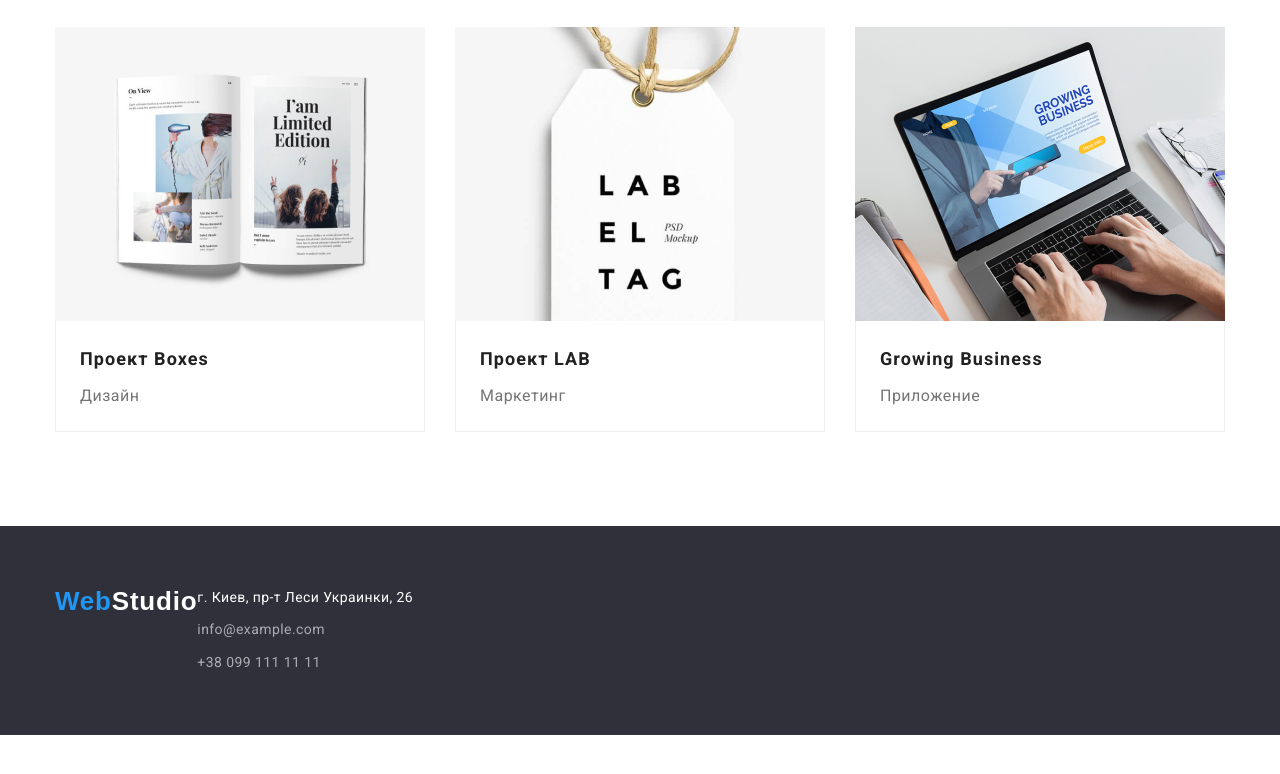
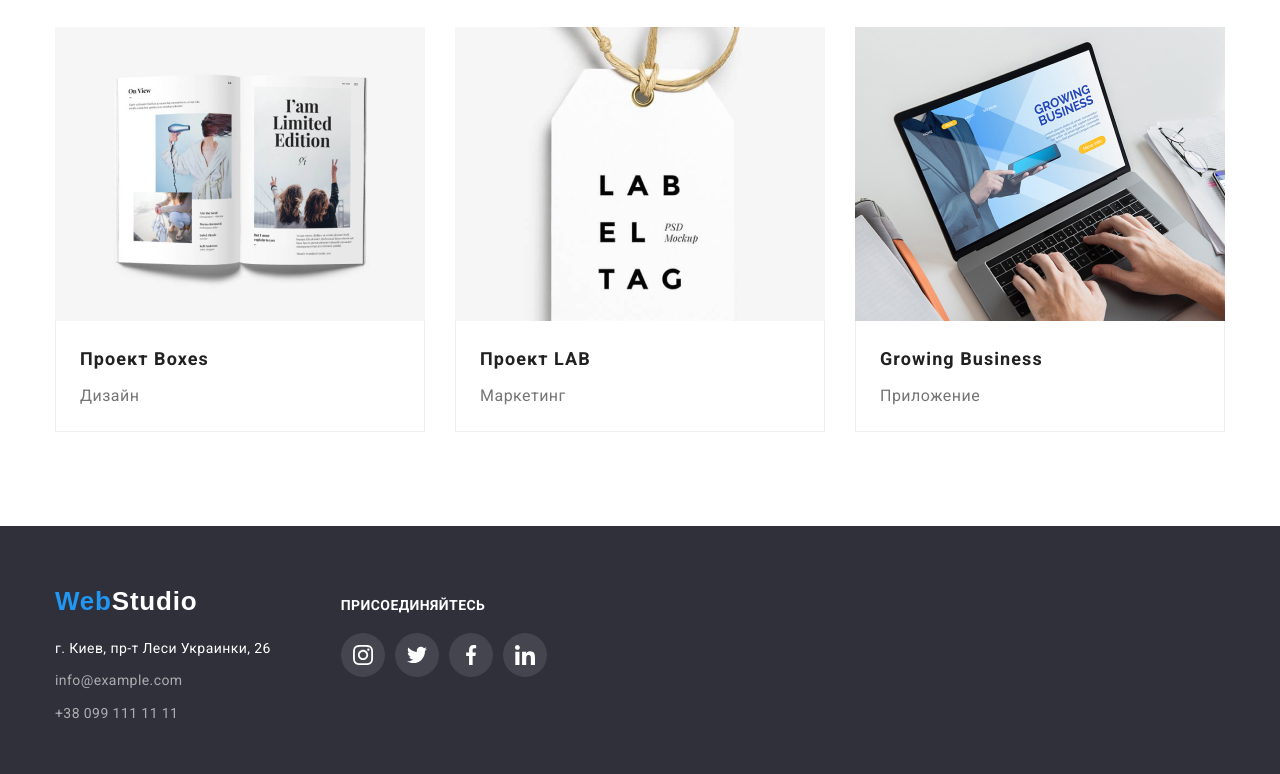
Before and after one commit to BilashS/goit-markup-hw-04, a plain HTML site: page portfolio.html in a window 1280 px wide. Shown: the part 1112-1886 px from the top of the page. Before the commit the page ends 1847 px from the top, so only its background shows below. Drawn offline with nearby package versions, Linux system fonts and the light colour scheme.

Commit message:
додав правки у footer

```diff
--- a/portfolio.html
+++ b/portfolio.html
@@ -137,8 +137,8 @@
     </main>
     <footer class="footer">
         <div class="footer-info container">
-            <a class="footer-info-logo" href="index.html"><span>Web</span>Studio</a>
             <address>
+                <a class="footer-info-logo" href="index.html"><span>Web</span>Studio</a>
                 <ul class="footer-menu-list">
                     <li class="footer-menu-item">
                         <a class="footer-menu-adrs" href="">г. Киев, пр-т Леси Украинки, 26</a>
@@ -151,7 +151,40 @@
                     </li>
                 </ul>
             </address>
+        <div class="join">
+            <p>ПРИСОЕДИНЯЙТЕСЬ</p>
+            <ul class="join-socnetworks">
+                <li class="join-socnetworks-item">
+                    <a href="" class="join-socnetworks-link">
+                        <svg class="join-socnetworks-icon" width="20" height="20">
+                            <use href="./images/icons.svg#icon-instagram"></use>
+                        </svg>
+                    </a>
+                </li>
+                <li class="join-socnetworks-item">
+                    <a href="" class="join-socnetworks-link">
+                        <svg class="join-socnetworks-icon" width="20" height="20">
+                            <use href="./images/icons.svg#icon-twitter"></use>
+                        </svg>
+                    </a>
+                </li>
+                <li class="join-socnetworks-item">
+                    <a href="" class="join-socnetworks-link">
+                        <svg class="join-socnetworks-icon" width="20" height="20">
+                            <use href="./images/icons.svg#icon-facebook"></use>
+                        </svg>
+                    </a>
+                </li>
+                <li class="join-socnetworks-item">
+                    <a href="" class="join-socnetworks-link">
+                        <svg class="join-socnetworks-icon" width="20" height="20">
+                            <use href="./images/icons.svg#icon-linkedin"></use>
+                        </svg>
+                    </a>
+                </li>
+            </ul>
         </div>
+    </div>
     </footer>
 </body>
 </html>
```
Also changed, not shown: index.html (+0 -1 lines).
